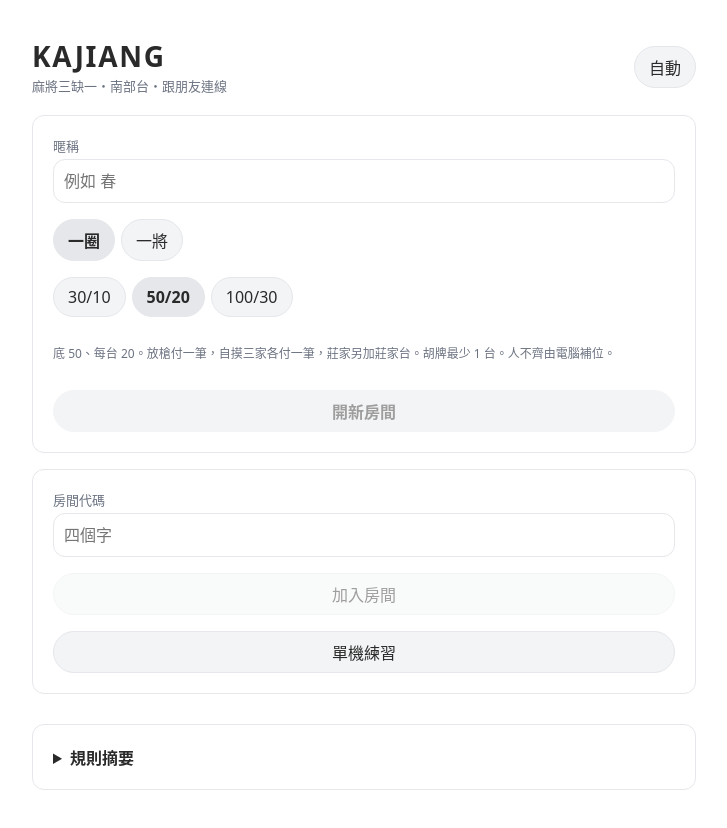
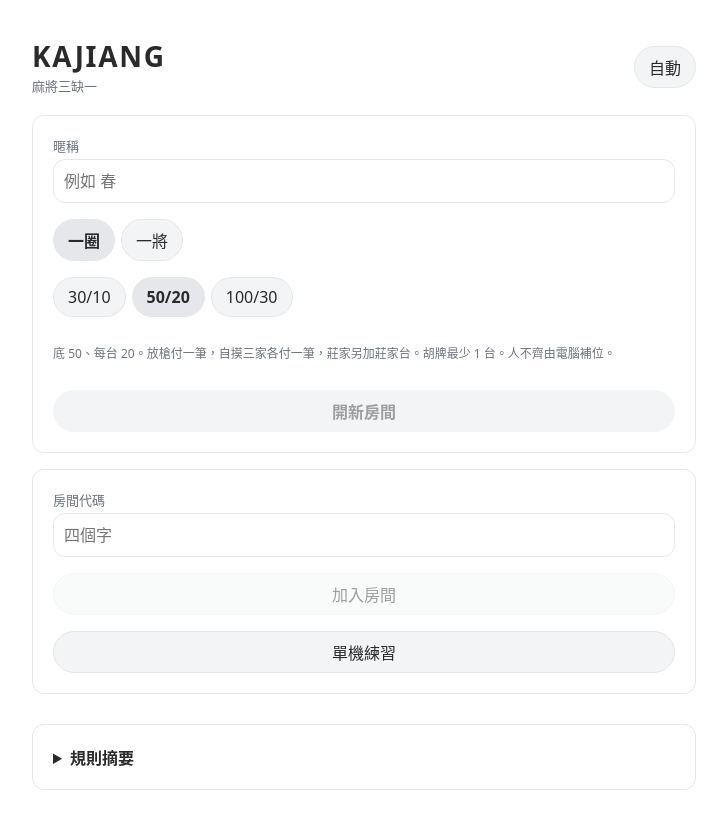
Before and after one commit to HSUYUJUNG/KAJIANG, a React (Vite) app: page / in a window 1280 px wide. Shown: the top 828 px of the page, without its empty margins (276-1003 px from the left). Built offline with nearby package versions, Linux system fonts and the light colour scheme.

Commit message:
頁首副標只留麻將三缺一
拿掉南部台和跟朋友連線。KAJIANG 不變。

Co-authored-by: HSUYUJUNG <HSUYUJUNG@users.noreply.github.com>

```diff
--- a/src/App.tsx
+++ b/src/App.tsx
@@ -79,7 +79,7 @@ export function App() {
         <div className="brand">
           <div>
             <h1>KAJIANG</h1>
-            <p className="sub">麻將三缺一・南部台・跟朋友連線</p>
+            <p className="sub">麻將三缺一</p>
           </div>
         </div>
         <button className="icon-btn" onClick={() => setTheme(theme === "light" ? "dark" : theme === "dark" ? "auto" : "light")} aria-label="切換配色">
```
